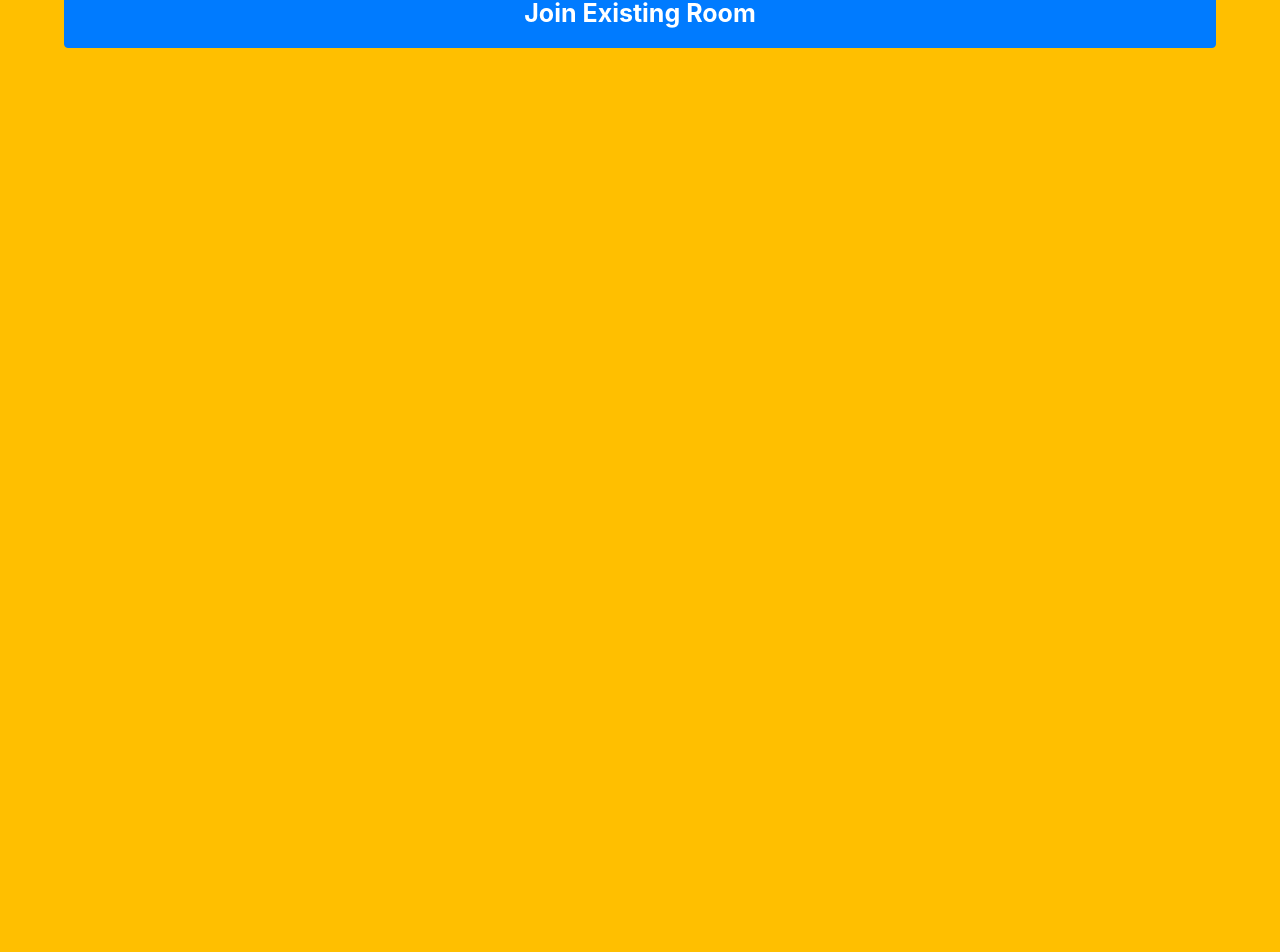
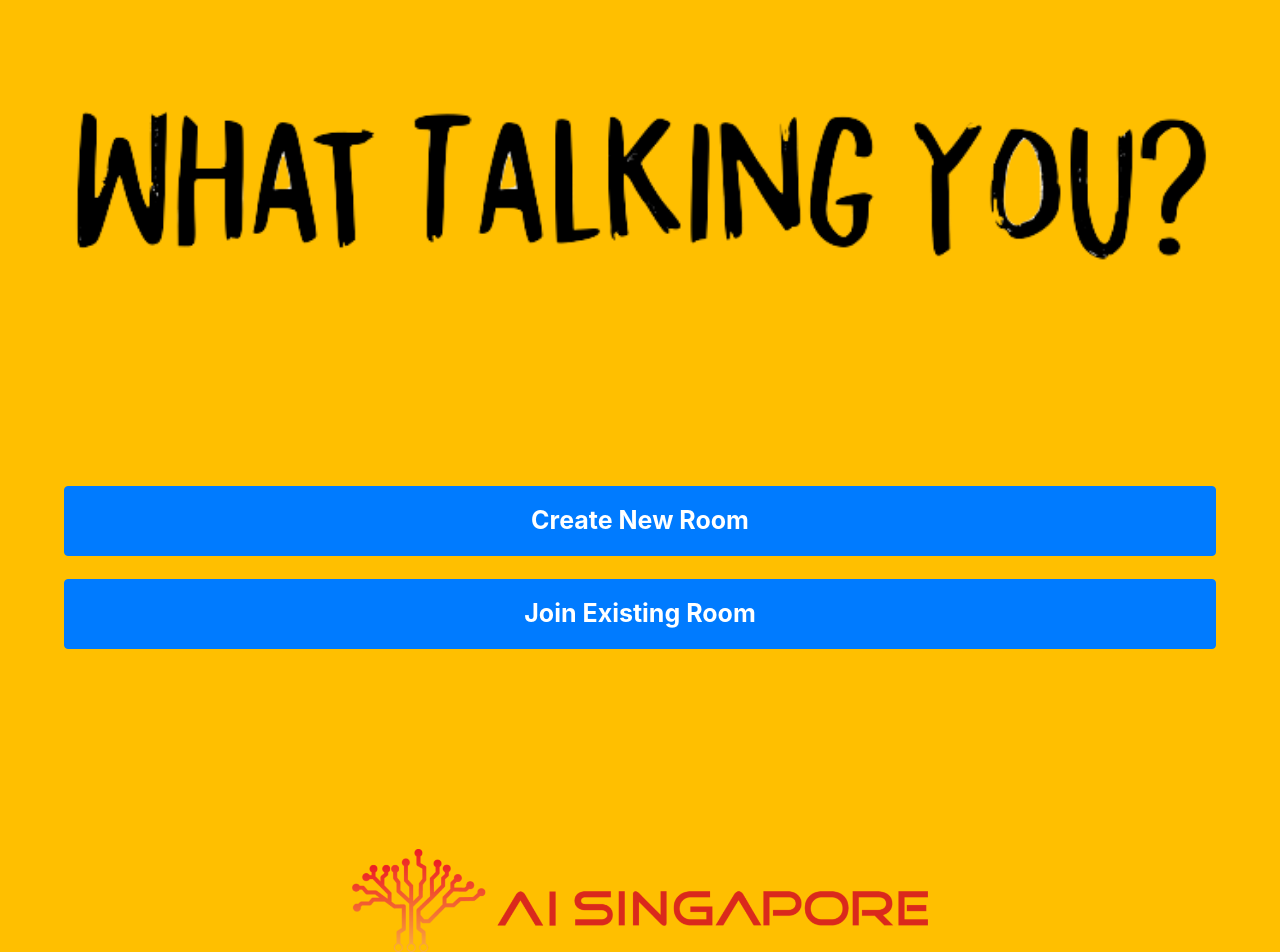
Before and after one commit to dschuan/simi, a React (Create React App) app: page / in a window 1280 px wide. Shown: the part 442-1394 px from the top of the page. Before the commit the page ends 800 px from the top, so only its background shows below. Built offline with nearby package versions, Linux system fonts and the light colour scheme; no server answers.

Commit message:
more more cs

```diff
--- a/src/components/Choose.js
+++ b/src/components/Choose.js
@@ -30,7 +30,7 @@ class Choose extends Component {
   componentDidMount() {
     //update answers here
     this.setState({
-        answers: [["De sheng", "Answer 1"], ["Crystal", "Answer 2"], ["Adna", "Answer 3"]],
+        answers: [["De sheng", "When you fell from heaven pain not? blah blah blah"], ["Crystal", "Ai stead mai?"], ["Adna", "I will cook, clean, wash dishes, massage you, give you breakfast in bed, ...., if you go out with me"]],
     })
   }
 
@@ -48,7 +48,7 @@ class Choose extends Component {
         <ToggleButtonGroup onChange={this.handleSelection} vertical className='choose' name="options">
           {buttonAnswers}
         </ToggleButtonGroup>
-        {this.state.answers.length === 0 ? '' : 'An answer is selected liao'}
+        {this.state.answers.length > 0 ? 'An answer is selected liao' : ''}
         <div className='timer'>
           <CountDownTimer timerComplete={this.timerComplete}/>
         </div>
--- a/src/components/ChooseGM.js
+++ b/src/components/ChooseGM.js
@@ -17,13 +17,13 @@ class ChooseGM extends Component {
     setTimeout(() => {
       this.props.changeStatus(1)
       this.props.changeGM(this.state.gm)
-    }, 1000)
+    }, 3000)
   }
   render() {
     return (
-      <div>
-        <h1>{this.state.gm}</h1>
-        <p> is the GM!</p>
+      <div className="choose">
+        <h1 className="header1">{this.state.gm}</h1>
+        <p className="center"> is the dailou this round!</p>
         <img className="gif" src={gm}/>
         {this.changeStatus()}
       </div>
--- a/src/components/CountdownTimer.js
+++ b/src/components/CountdownTimer.js
@@ -5,7 +5,7 @@ class Countdown extends Component {
     super(props);
 
     this.state = {
-      sec: 3,
+      sec: 10,
     }
   }
 
--- a/src/components/GmInputAudio.js
+++ b/src/components/GmInputAudio.js
@@ -83,6 +83,7 @@ class GmInputAudio extends Component {
       <div className='background'>
         <h1 className="toptext center black">{this.state.answer}</h1>
         <ReactMic
+            id="waveform"
             className="oscilloscope"
             record={this.state.isRecording}
             backgroundColor="#ffbf00"
@@ -94,8 +95,7 @@ class GmInputAudio extends Component {
             onData={this.onData}
             strokeColor="#ffffff" />
 
-        <audio className="center" ref="audioSource" controls="controls" src={this.state.blobURL}></audio>>
-        <h5 className="center black">{this.state.blobURL}</h5>
+        {/* <audio className="center" ref="audioSource" controls="controls" src={this.state.blobURL}></audio>> */}
         <button onClick={this.toggleRecording} type="button" className={this.state.isRecording ? 'recordbtn recordon center' : 'recordbtn recordoff center'}>
           <MaterialIcon icon="mic_none" size={60} color='#f2f2f2' />
         </button>
--- a/src/components/Lobby.js
+++ b/src/components/Lobby.js
@@ -12,7 +12,6 @@ class Lobby extends Component {
         <Card id={user} className='lobby'>
           <Card.Img className='image'variant="left" src="/avatars/avatar1.png"/>
           <Card.Title className='name'> {user}</Card.Title>
-          <Card.Title className='score'>10</Card.Title>
         </Card>
       )
     })
--- a/src/components/choose.css
+++ b/src/components/choose.css
@@ -15,15 +15,16 @@
 
 .choose .mt-3{
   margin-top: ($spacer-y) !important;
-  width: 70%;
+  width: 100%;
   margin-left: auto;
   margin-right: auto;
+  font-size: 20px;
 }
 
 .choose .timer{
   margin-left: auto;
   margin-right: auto;
-  margin-top: 50%;
+  margin-top: 30%;
   text-align: center;
   font-size: 50px;
 }
--- a/src/components/input.css
+++ b/src/components/input.css
@@ -10,8 +10,8 @@
 }
 
 .toptext {
-  padding: 10%;
   text-align: center;
+  margin-top: 5%;
 }
 
 .recordbtn {
@@ -38,8 +38,8 @@
 
 .answerinput {
   width: 80%;
-  margin-top: 20%;
-  margin-bottom: 20%;
+  margin-top: 50%;
+  margin-bottom: 15%;
   text-align: center;
 }
 
@@ -50,3 +50,7 @@
 .black {
   color: #000000;
 }
+.oscilloscope{
+  width: 100%;
+  height: 100px;
+}
--- a/src/components/lobby.css
+++ b/src/components/lobby.css
@@ -8,6 +8,7 @@
 
 .lobby .header1{
   text-align: center;
+  padding-bottom: 10px;
 }
 .lobby .image{
   height: 60px;
--- a/src/index.css
+++ b/src/index.css
@@ -1,8 +1,8 @@
 body {
   margin: 0;
   padding: 0;
-  font-family: -apple-system, BlinkMacSystemFont, "Segoe UI", "Roboto", "Oxygen",
-    "Ubuntu", "Cantarell", "Fira Sans", "Droid Sans", "Helvetica Neue",
+  font-family: -apple-system, BlinkMacSystemFont, "Helvetica Neue", "Segoe UI", "Roboto", "Oxygen",
+    "Ubuntu", "Cantarell", "Fira Sans", "Droid Sans",
     sans-serif;
   -webkit-font-smoothing: antialiased;
   -moz-osx-font-smoothing: grayscale;
--- a/src/pages/Home.js
+++ b/src/pages/Home.js
@@ -86,12 +86,13 @@ class Home extends Component {
   render() {
     return (
       <div className='home'>
-        <h1 className='header1'>Simi</h1>
+        <img className="image" src='./gameLogo.png'/>
         <Button className='btun' onClick={this.showNew} >Create New Room</Button>
         <Button className='btun' onClick={this.showExist}> Join Existing Room </Button>
 
         {this.renderExistForm()}
         {this.renderNewRoom()}
+        <img id="logo" src='./AISingaporeLogo.png'/>
       </div>
     );
   }
--- a/src/pages/home.css
+++ b/src/pages/home.css
@@ -15,10 +15,25 @@
   text-align: center;
   margin-right: auto;
   margin-left: auto;
-  margin-top: 10%;
+  margin-top: 2%;
 }
 
 .home .header1{
   text-align: center;
 
 }
+
+.home .image{
+  margin-top: 40%;
+  margin-bottom: 15%;
+  width: 100%;
+  height: auto;
+}
+
+#logo{
+  width: 50%;
+  height: auto;
+  margin-left: auto;
+  margin-right: auto;
+  margin-top: 200px;
+}
```
Also changed, not shown: public/AISingaporeLogo.png (added), public/gameLogo.png (added).
